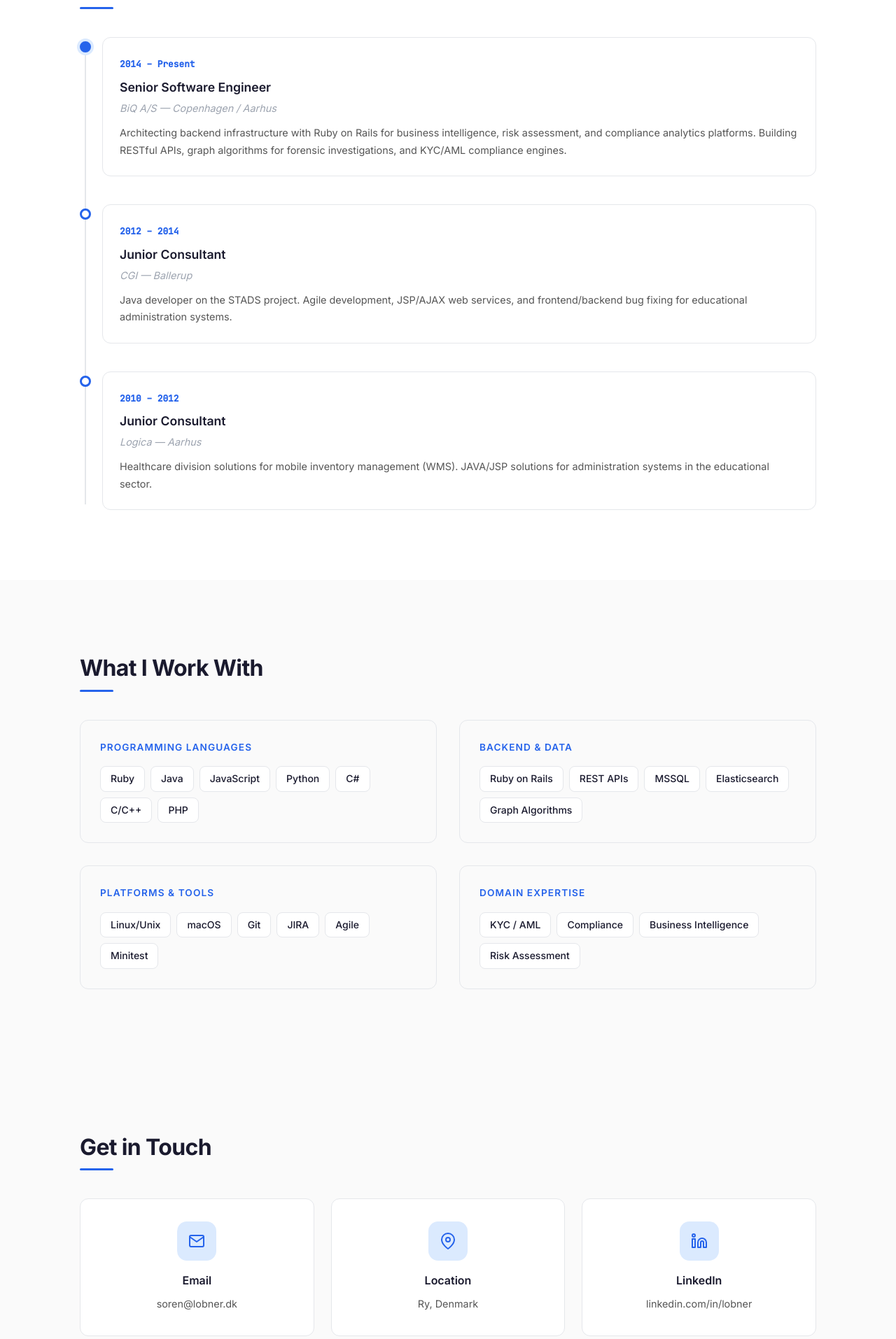
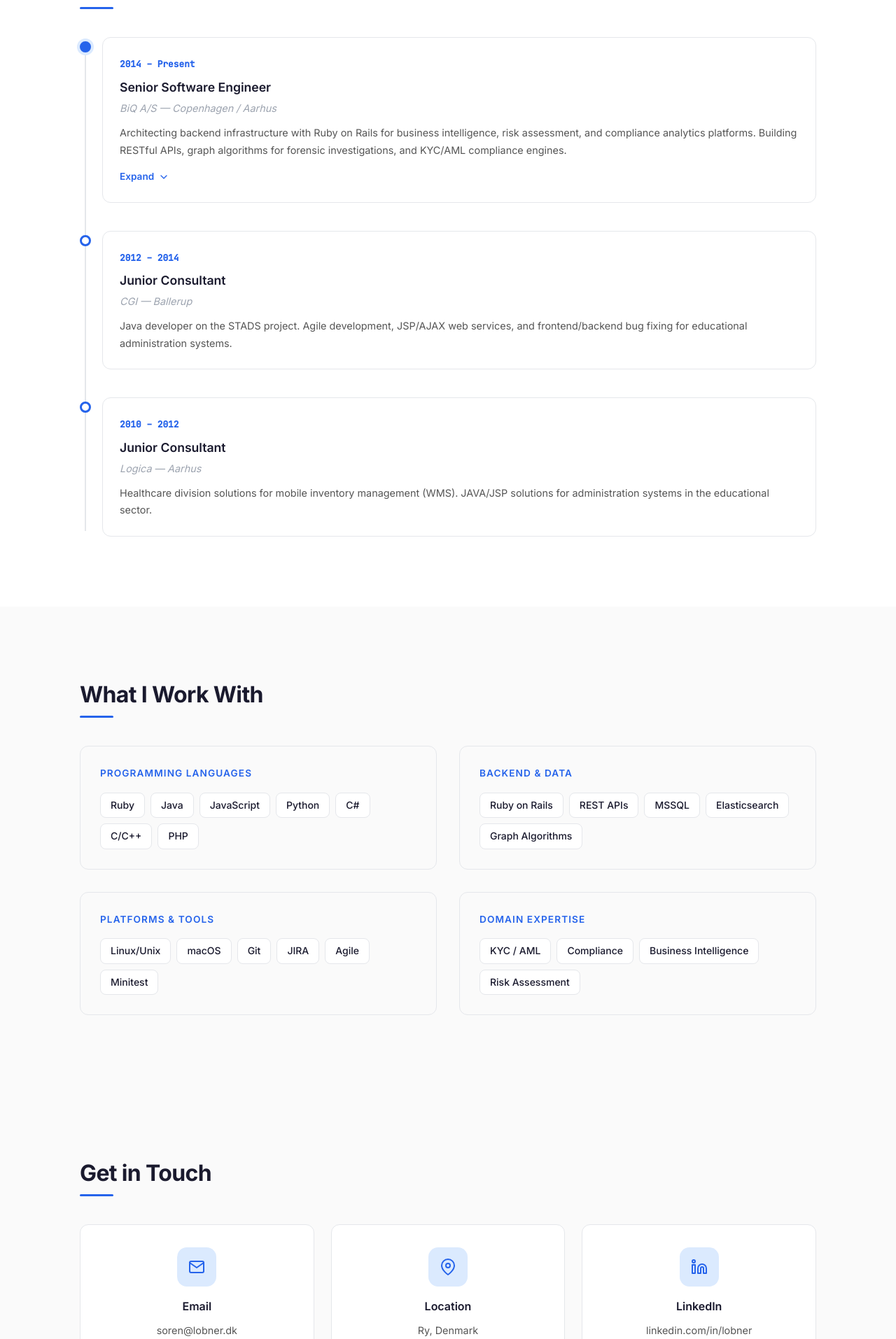
Before and after one commit to lobner/lobner.github.io, a PHP site: page / in a window 1280 px wide. Shown: the part 1600-3514 px from the top of the page at 70% size. Run offline with PHP 8.4, Linux system fonts and the light colour scheme.

Commit message:
feat: add expandable CV details to the BiQ timeline entry
The "2014 - Present" entry now has an "Expand" toggle with a down
arrow. It opens a list of six points from the BiQ section of the CV.

Key changes:
- Use a native <details> element, so the toggle needs no JavaScript
  and works with the keyboard.
- Swap the label to "Collapse" and turn the arrow up when open.
- Animate the open and close where the browser supports
  interpolate-size.
- Document the optional block in the manage-experience skill.

```diff
--- a/index.html
+++ b/index.html
@@ -124,6 +124,21 @@
             <h3>Senior Software Engineer</h3>
             <p class="timeline-company">BiQ A/S &mdash; Copenhagen / Aarhus</p>
             <p class="timeline-desc">Architecting backend infrastructure with Ruby on Rails for business intelligence, risk assessment, and compliance analytics platforms. Building RESTful APIs, graph algorithms for forensic investigations, and KYC/AML compliance engines.</p>
+            <details class="timeline-more">
+              <summary>
+                <span class="timeline-more-label timeline-more-expand">Expand</span>
+                <span class="timeline-more-label timeline-more-collapse">Collapse</span>
+                <svg width="16" height="16" viewBox="0 0 24 24" fill="none" stroke="currentColor" stroke-width="2" stroke-linecap="round" stroke-linejoin="round" aria-hidden="true"><polyline points="6 9 12 15 18 9"></polyline></svg>
+              </summary>
+              <ul class="timeline-details">
+                <li>Architect and maintain high-availability backend infrastructures utilizing Ruby on Rails, delivering advanced business intelligence, risk assessment, and compliance analytics platforms (e.g., BiQ Insight, BiQ Compliance) for the Danish corporate and financial sectors.</li>
+                <li>Engineer highly optimized SQL Server (MSSQL) database architectures to manage massive, multi-temporal datasets, ensuring millisecond-latency retrieval of historical financial statistics, corporate hierarchies, and ultimate beneficial ownership (UBO) registries.</li>
+                <li>Develop strictly regulated Know Your Customer (KYC) and Anti-Money Laundering (AML) compliance engines, enabling automated, real-time screening protocols against global Politically Exposed Persons (PEP) and restrictive sanction lists via BiQ Compliance.</li>
+                <li>Design and deploy robust RESTful APIs (BiQ Integration) for seamless enterprise data ingestion, allowing clients to continuously monitor master data mutations (BiQ Alert) and execute automated fraud-prevention logic within proprietary systems.</li>
+                <li>Construct complex network graph algorithms to systematically link disparate data entities - mapping intricate cross-relationships between companies, board members, and real estate properties to facilitate deep-level forensic investigations.</li>
+                <li>Enforce rigorous code quality and architectural integrity through comprehensive automated testing suites, utilizing Minitest to guarantee fault tolerance and deterministic behavior in critical compliance verification pipelines.</li>
+              </ul>
+            </details>
           </div>
         </div>
         <div class="timeline-item">
--- a/style.css
+++ b/style.css
@@ -612,6 +612,72 @@ img {
   line-height: 1.7;
 }
 
+/* Expandable details on a timeline entry */
+.timeline-more {
+  margin-top: 12px;
+}
+
+.timeline-more summary {
+  display: inline-flex;
+  align-items: center;
+  gap: 6px;
+  font-size: 0.85rem;
+  font-weight: 600;
+  color: var(--color-accent);
+  cursor: pointer;
+  list-style: none;
+}
+
+.timeline-more summary::-webkit-details-marker {
+  display: none;
+}
+
+.timeline-more summary svg {
+  transition: transform var(--transition);
+}
+
+.timeline-more[open] summary svg {
+  transform: rotate(180deg);
+}
+
+.timeline-more-collapse,
+.timeline-more[open] .timeline-more-expand {
+  display: none;
+}
+
+.timeline-more[open] .timeline-more-collapse {
+  display: inline;
+}
+
+.timeline-details {
+  margin-top: 12px;
+  padding-left: 20px;
+  font-size: 0.9rem;
+  color: var(--color-text-secondary);
+  line-height: 1.7;
+}
+
+.timeline-details li + li {
+  margin-top: 8px;
+}
+
+/* Animate the open and close where the browser supports it */
+@supports (interpolate-size: allow-keywords) {
+  .timeline-more {
+    interpolate-size: allow-keywords;
+  }
+
+  .timeline-more::details-content {
+    block-size: 0;
+    overflow: hidden;
+    transition: block-size var(--transition), content-visibility var(--transition) allow-discrete;
+  }
+
+  .timeline-more[open]::details-content {
+    block-size: auto;
+  }
+}
+
 /* ===== Skills ===== */
 .skills-grid {
   display: grid;
```
Also changed, not shown: skills/manage-experience/SKILL.md (+18 -0 lines).
